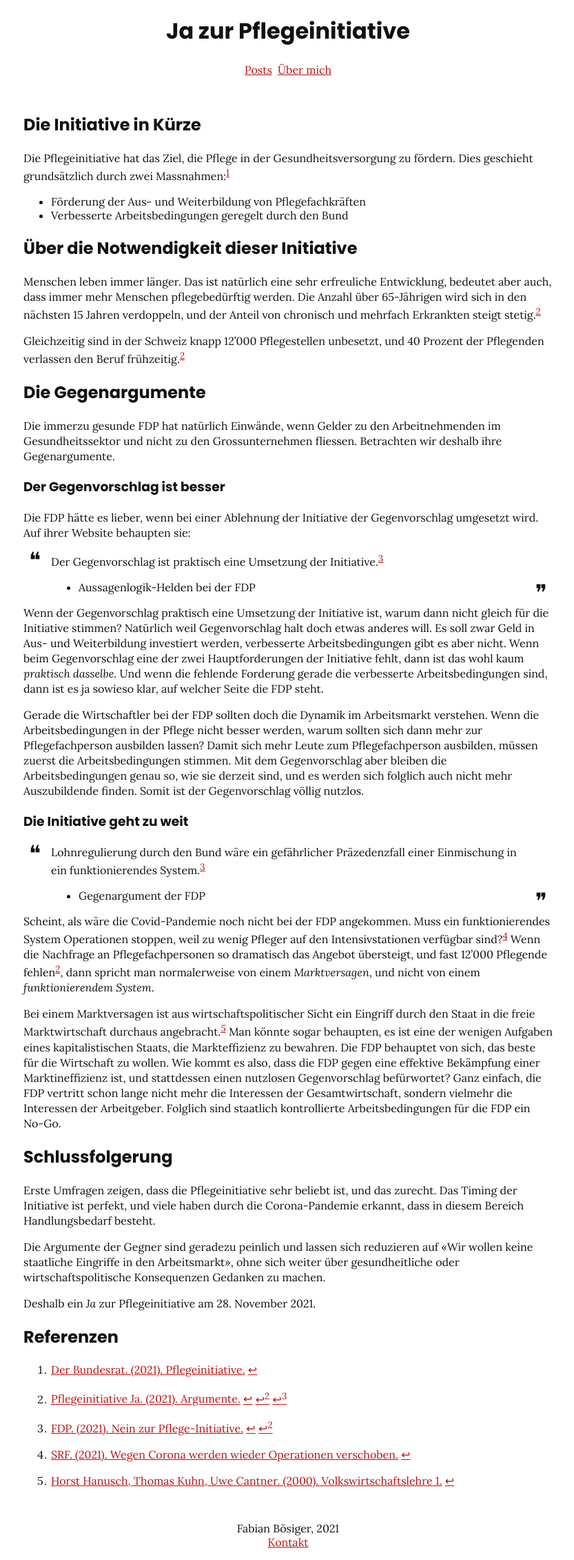
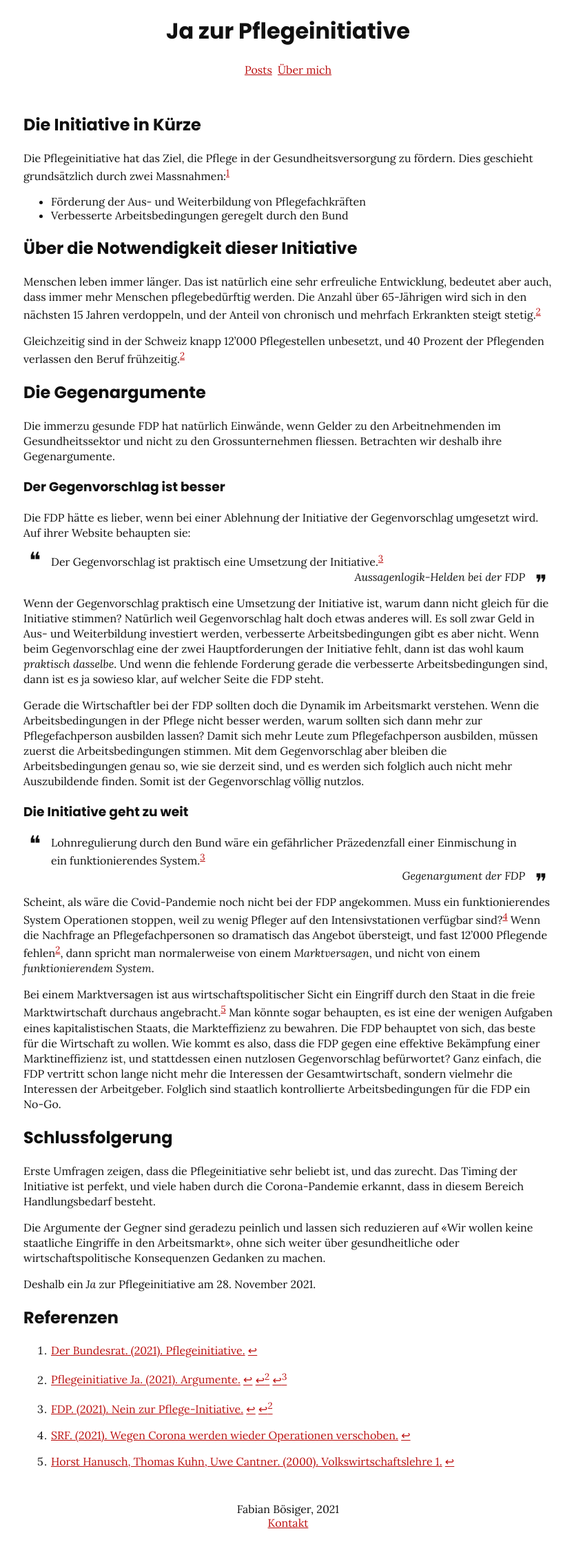
Before and after one commit to fabianboesiger/fabianboesiger.github.io, a Jekyll site: the page built from _posts/2021-10-19-pflegeinitiative.md, in a window 1280 px wide. Shown: the whole page at 69% size, without its empty margins (222-1055 px from the left). Built offline with Jekyll 4.4.1, drawn with Linux system fonts in a browser that asks for light colours; after the commit the page ends 2233 px from its top, so only the background shows below that.

Commit message:
fix quotes

```diff
--- a/_posts/2021-10-19-pflegeinitiative.md
+++ b/_posts/2021-10-19-pflegeinitiative.md
@@ -34,7 +34,7 @@ Die FDP hätte es lieber, wenn bei einer Ablehnung der Initiative der Gegenvorsc
 umgesetzt wird. Auf ihrer Website behaupten sie:
 
 > Der Gegenvorschlag ist praktisch eine Umsetzung der Initiative.[^2]
-- Aussagenlogik-Helden bei der FDP
+*Aussagenlogik-Helden bei der FDP*
 
 Wenn der Gegenvorschlag praktisch eine Umsetzung der Initiative ist,
 warum dann nicht gleich für die Initiative stimmen?
@@ -48,7 +48,7 @@ Gerade die Wirtschaftler bei der FDP sollten doch die Dynamik im Arbeitsmarkt ve
 ### Die Initiative geht zu weit
 
 > Lohnregulierung durch den Bund wäre ein gefährlicher Präzedenzfall einer Einmischung in ein funktionierendes System.[^2]
-- Gegenargument der FDP
+*Gegenargument der FDP*
 
 Scheint, als wäre die Covid-Pandemie noch nicht bei der FDP angekommen.
 Muss ein funktionierendes System Operationen stoppen, weil zu wenig Pfleger auf den Intensivstationen verfügbar sind?[^3] Wenn die Nachfrage
```
